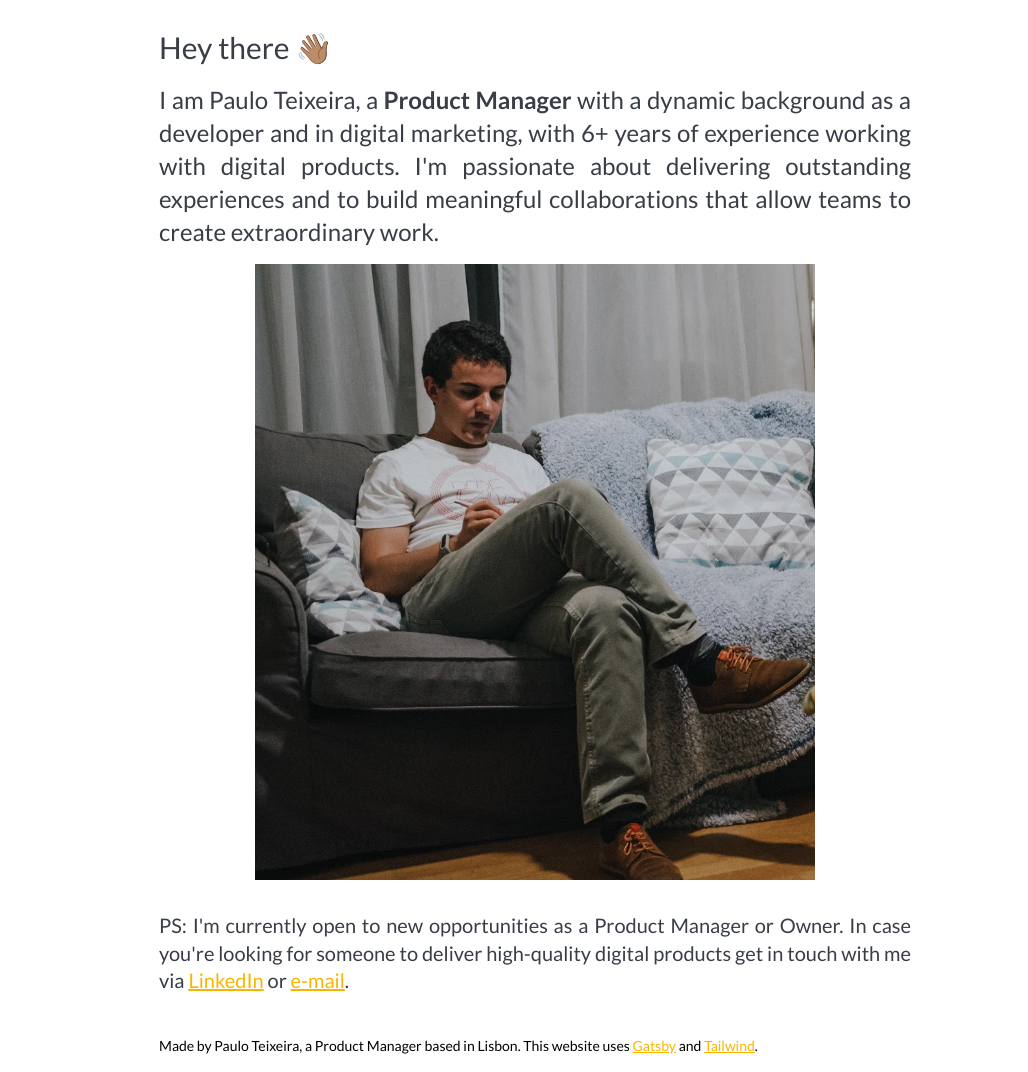
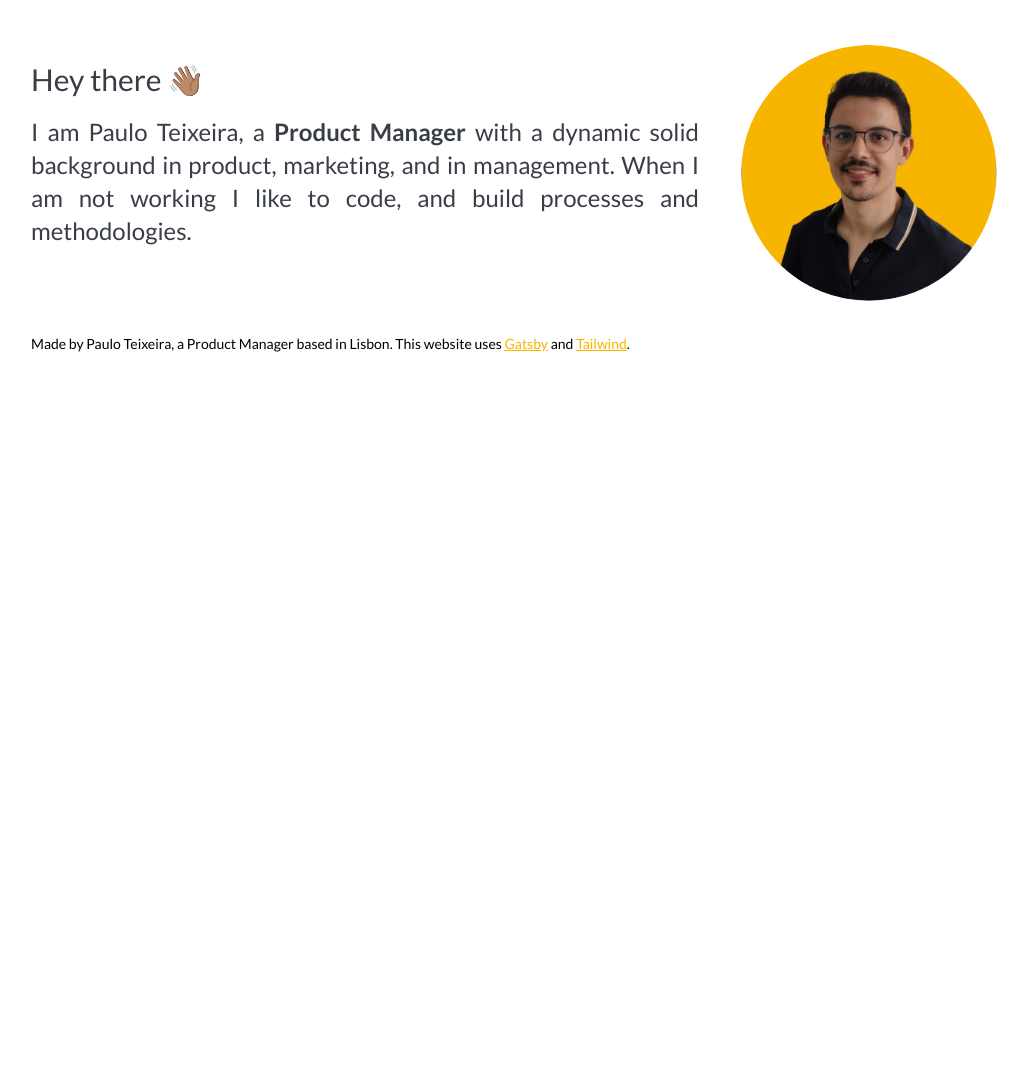
Before and after one commit to ftpaul/ftpaul, a Gatsby site: page / in a window 1280 px wide. Shown: the part 179-1251 px from the top of the page, without its empty margins (105-1133 px from the left). After the commit the page ends 800 px from the top, so only its background shows below. Built offline with nearby package versions, Linux system fonts and the light colour scheme; Gatsby itself is replaced by a stand-in of ours; some packages are replaced by stand-ins of ours.

Commit message:
first iteration

```diff
--- a/src/components/contentColumn.js
+++ b/src/components/contentColumn.js
@@ -2,7 +2,7 @@ import React from "react"
 
 export default ({ children }) => (
 
-  <div className="flex flex-wrap max-w-screen-md mx-auto pt-8 xs:pt-0 px-2">
+  <div className="flex flex-wrap max-w-screen-lg mx-auto pt-8 xs:pt-0 px-2">
      {children}
   </div>
 
--- a/src/pages/index.js
+++ b/src/pages/index.js
@@ -14,17 +14,23 @@ const AboutPage = ({ data }) => { return (
 
   <Navigation />
   <ContentColumn>
-      {/* <img src="/paulo-teixeira.png" className="justify-center flex h-48 w-48" /> */}
-      {/* https://joaopedroreis.pt/image-content/post-4/webdevelopment-sessions%20(1%20of%201).jpg */}
-      <p className="text-3xl xs:text-2xl leading-tight text-gray-500 pb-4">Hey there <span role="img" aria-label="Wave">👋🏽</span></p>
-      <p className="text-2xl xs:text-xl leading-snug text-gray-500 pb-4 text-justify xs:text-left">I am Paulo Teixeira, a <strong>Product Manager</strong> with a dynamic background as a developer and in digital marketing, with 6+ years of experience working with digital products. I'm passionate about delivering outstanding experiences and to build meaningful collaborations that allow teams to create extraordinary work. </p>
 
-      <Img fluid={data.file.childImageSharp.fluid} alt="Paulo Teixeira - Product Manager" className="h-full w-full object-cover mx-24 xs:mx-4 mb-8" css={{boxShadow: `10px 10px 0px 0px #F8B500;`}} />
+    <div className="w-4/6 lg:w-4/6 sm:w-full xs:w-full pt-4 pr-1 xs:pr-2 ">
+    <p className="text-3xl xs:text-2xl leading-tight text-gray-500 py-4">Hey there <span role="img" aria-label="Wave">👋🏽</span></p>
+        <p className="text-2xl xs:text-xl leading-snug text-gray-500 pb-4 text-justify xs:text-left">I am Paulo Teixeira, a <strong>Product Manager</strong> with a dynamic solid background in product, marketing, and in management. When I am not working I like to code, and build processes and methodologies. </p>
+    </div>
 
-      <p className="text-xl xs:text-lg leading-snug text-gray-500 pb-2 text-justify xs:text-left">PS: I'm currently open to new opportunities as a Product Manager or Owner. In case you're looking for someone to deliver high-quality digital products get in touch with me via&nbsp;
-        <a href="https://linkedin.com/in/ftpaul" className="text-yellow-600 underline hover:text-yellow-400">LinkedIn</a> or&nbsp;
-        <a href="mailto:ftpaul@gmail.com" className="text-yellow-600 underline hover:text-yellow-400">e-mail</a>.
-      </p>
+    <div className="w-2/6 lg:w-2/6 sm:w-full xs:w-full pt-4 pr-1 xs:pr-2 ">
+    {/* <img src="/paulo-teixeira-smiling.gif" alt="Paulo Teixeira | ftpaul.io" className="w-64 h-64 xs:w-20 xs:h-20 mt-4  z-10 rounded-full" /> */}
+        {/* <img src="/paulo-teixeira-resume.png" alt="Paulo Teixeira | ftpaul.io" className="w-64 h-64 xs:w-20 xs:h-20  z-20 rounded-full -mt-64 xs:-mt-20  hover:opacity-0 transition ease-linear duration-500" /> */}
+        <img src="/paulo-teixeira-resume.png" alt="Paulo Teixeira | ftpaul.io" className="w-64 h-64 mx-auto z-20 rounded-full" />
+    </div>
+
+
+
+
+
+
       </ContentColumn>
       <Footer />
   </>
```
